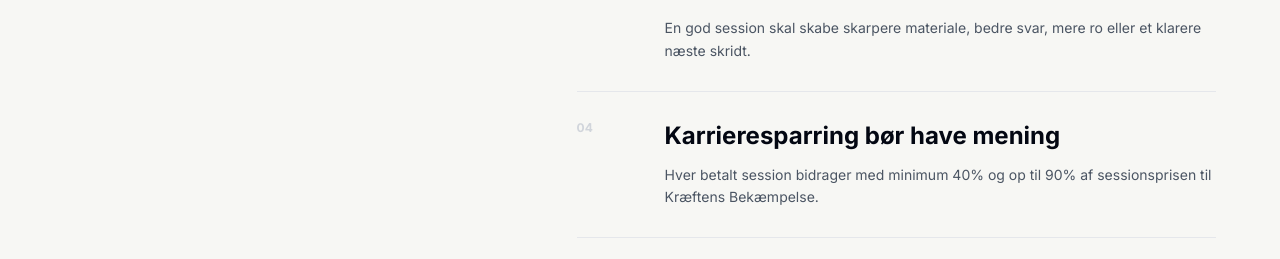
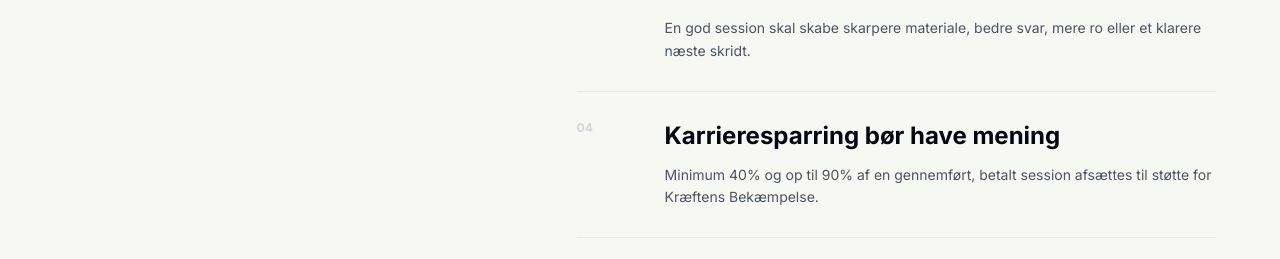
Before and after one commit to mikkelstreet-png/Naetwork, a Next.js app: page /mission in a window 1280 px wide. Shown: the part 1075-1334 px from the top of the page. Built offline with nearby package versions, Linux system fonts and the light colour scheme; no server answers.

Commit message:
Deepen product quality and trust architecture

```diff
--- a/components/MissionContent.tsx
+++ b/components/MissionContent.tsx
@@ -11,7 +11,7 @@ export function MissionContent() {
     [isDa ? 'Adgang bør være mindre tilfældig' : 'Access should be less random', isDa ? 'Stærke kandidater bør ikke være afhængige af en personlig introduktion for at forstå krævende karriereveje.' : 'Strong candidates should not need a warm introduction to understand demanding career paths.'],
     [isDa ? 'Sparring bør være specifik' : 'Guidance should be specific', isDa ? 'Værdien er ikke generel inspiration. Det er kontekst fra en person, der kender barren.' : 'The value is not generic inspiration. It is context from someone who knows the bar.'],
     [isDa ? 'Forberedelse bør være konkret' : 'Preparation should be concrete', isDa ? 'En god session skal skabe skarpere materiale, bedre svar, mere ro eller et klarere næste skridt.' : 'A good session should create sharper materials, better answers, more calm or a clearer next step.'],
-    [isDa ? 'Karrieresparring bør have mening' : 'Career guidance should have meaning', isDa ? 'Hver betalt session bidrager med minimum 40% og op til 90% af sessionsprisen til Kræftens Bekæmpelse.' : 'Every paid session contributes at least 40% and up to 90% of the session price to Kræftens Bekæmpelse.'],
+    [isDa ? 'Karrieresparring bør have mening' : 'Career guidance should have meaning', isDa ? 'Minimum 40% og op til 90% af en gennemført, betalt session afsættes til støtte for Kræftens Bekæmpelse.' : 'At least 40% and up to 90% of a completed, paid session is allocated in support of Kræftens Bekæmpelse.'],
   ] as const;
 
   const product = ['60 min', 'AI', 'Banking', 'Management Consulting', 'Private Equity', '40-90%'] as const;
```
